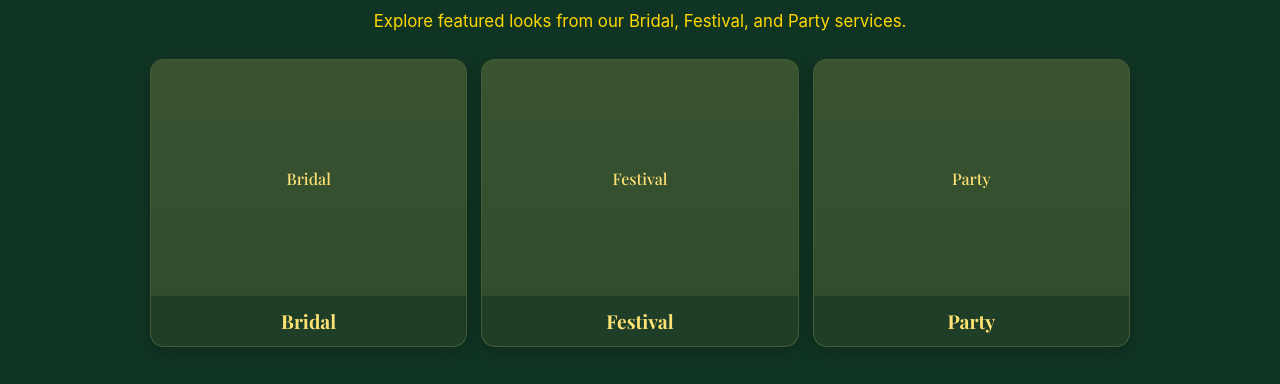
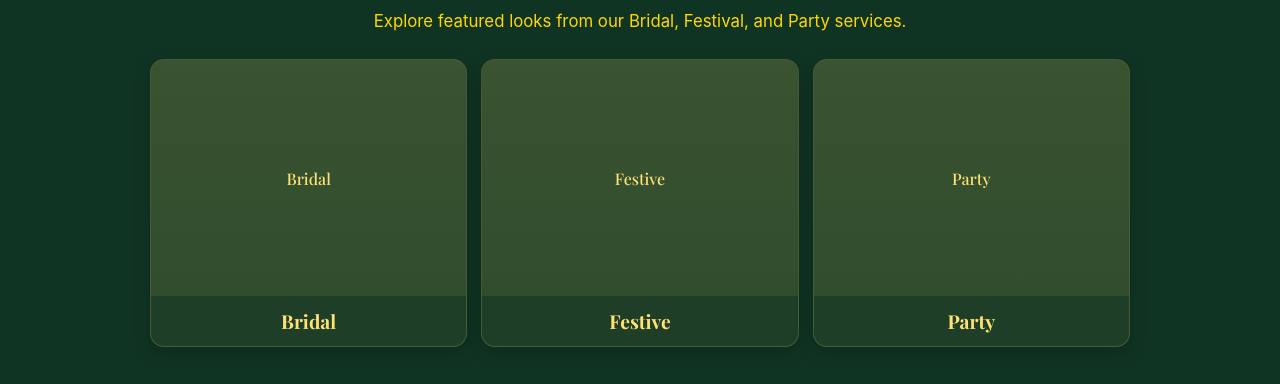
Before and after one commit to usmanAfzalKhan/henna-website, a React (Vite) app: page /gallery in a window 1280 px wide. Shown: the part 201-585 px from the top of the page. Built offline with nearby package versions, Linux system fonts and the light colour scheme.

Commit message:
changed the festival to festive

```diff
--- a/src/data/galleryData.js
+++ b/src/data/galleryData.js
@@ -16,7 +16,7 @@ const galleryData = {
     ],
   },
   festival: {
-    title: "Festival Gallery",
+    title: "Festive Gallery",
     slug: "festival",
     cardThumb: "",
     items: [
--- a/src/pages/Gallery.jsx
+++ b/src/pages/Gallery.jsx
@@ -6,7 +6,7 @@ import galleryData from "../data/galleryData";
 
 const CARDS = [
   { key: "bridal", title: "Bridal" },
-  { key: "festival", title: "Festival" },
+  { key: "festival", title: "Festive" },
   { key: "party", title: "Party" },
 ];
 
--- a/src/pages/GalleryDetail.jsx
+++ b/src/pages/GalleryDetail.jsx
@@ -41,7 +41,7 @@ export default function GalleryDetail() {
       <main className={styles.container}>
         <div className={styles.notFound}>
           <h1 className={styles.title}>Gallery not found</h1>
-          <p className={styles.lede}>Try Bridal, Festival, or Party.</p>
+          <p className={styles.lede}>Try Bridal, Festive, or Party.</p>
           <div className={styles.footerNav}>
             <Link to="/gallery" className={styles.galleryBtn}>Back to Gallery</Link>
             <Link to="/" className={styles.galleryBtnAlt}>Back to Home</Link>
```
